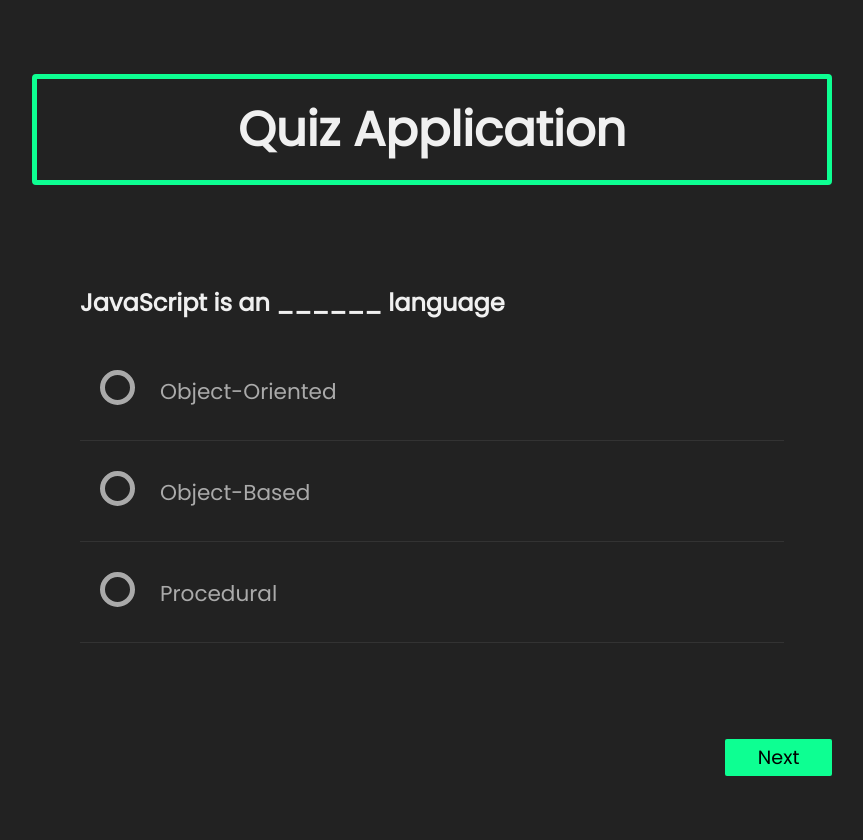
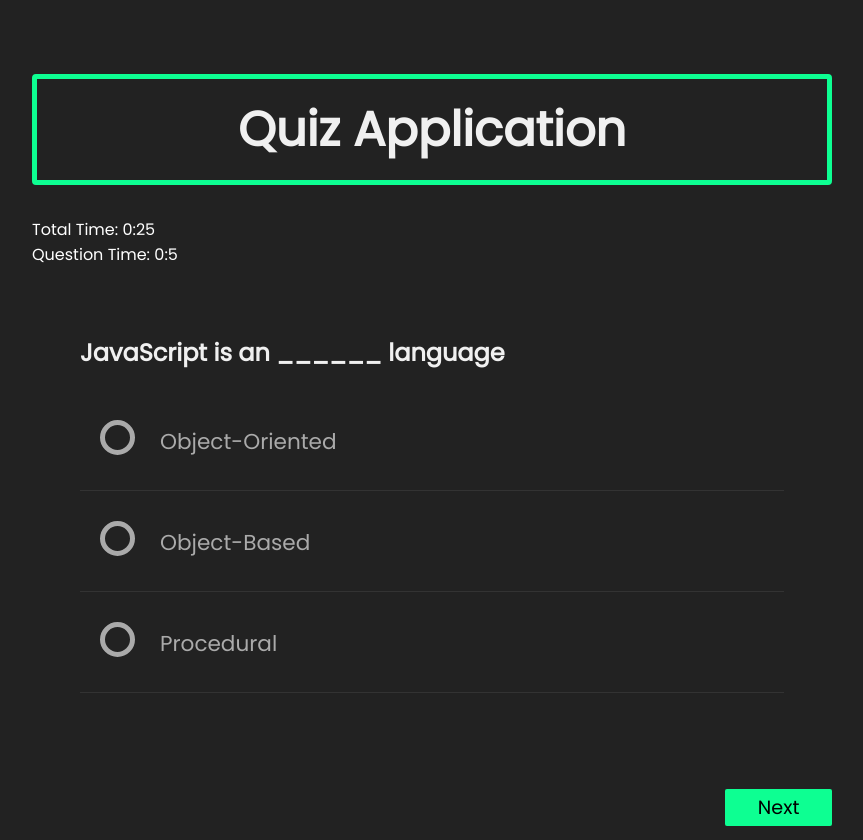
Before and after one commit to Manan-Arora31/Code_Of_Duty, a React (Create React App) app in the folder frontend/: page /quiz in a window 1280 px wide. Shown: the whole page, without its empty margins (208-1071 px from the left). Built offline with nearby package versions, Linux system fonts and the light colour scheme.

Commit message:
Added timer feature

```diff
--- a/frontend/src/components/Quiz.js
+++ b/frontend/src/components/Quiz.js
@@ -2,14 +2,51 @@ import React, { useEffect, useState } from 'react';
 import Questions from './Questions';
 import { useDispatch, useSelector } from 'react-redux';
 import {Navigate} from 'react-router-dom'
+import { useNavigate } from "react-router-dom"
 
 import { MoveNextQuestion, MovePrevQuestion } from '../hooks/FetchQuestions';
 import { PushAnswer } from '../hooks/setResult';
 
 
 function Quiz() {
+  const styles = {
+    color:"white"
+  }
+
+  const navigate = useNavigate();
 
   const [check,setChecked] = useState(undefined);
+
+  const [quizTime, setQuizTime] = useState(30);
+  const [questionTime, setQuestionTime] = useState(10);
+
+  useEffect(() => {
+    const quizTimerInterval = setInterval(() => {
+      if (quizTime === 0) {
+        clearInterval(quizTimerInterval);
+        // alert('Time is up! Redirecting to the result page.');
+        // navigate('/result')
+        redirectToResultPage();
+      } else {
+        setQuizTime(quizTime - 1);
+      }
+    }, 1000);
+
+    const questionTimerInterval = setInterval(() => {
+      if (questionTime === 0) {
+        clearInterval(questionTimerInterval);
+        onNext();
+      } else {
+        setQuestionTime(questionTime - 1);
+      }
+    }, 1000);
+
+    return () => {
+      clearInterval(quizTimerInterval);
+      clearInterval(questionTimerInterval);
+    };
+  }, [quizTime, questionTime]);
+
 
   const { queue , trace} = useSelector(state => state.questions);
   const {result} = useSelector(state => state.result);
@@ -19,9 +56,14 @@ function Quiz() {
     console.log(result);
   })
 
+  const redirectToResultPage = ()=>{
+    alert('Time is up! Redirecting to the result page.');
+    navigate('/result')
+  }
 
 function onNext(){
   console.log('On next click');
+  setQuestionTime(10);
   if(trace < queue.length){
     dispatch(MoveNextQuestion());
     if(result.length <= trace)
@@ -50,6 +92,8 @@ if(result.length && result.length>=queue.length){
   return (
     <div className='container'>
         <h1 className='title text-light'>Quiz Application</h1>
+        <div style={styles} id="quiz-timer">Total Time: {Math.floor(quizTime / 60)}:{quizTime % 60}</div>
+        <div style={styles} id="question-timer">Question Time: {Math.floor(questionTime / 60)}:{questionTime % 60}</div>
 
         {/* display questions */}
         <Questions onChecked={onChecked}/>
```
